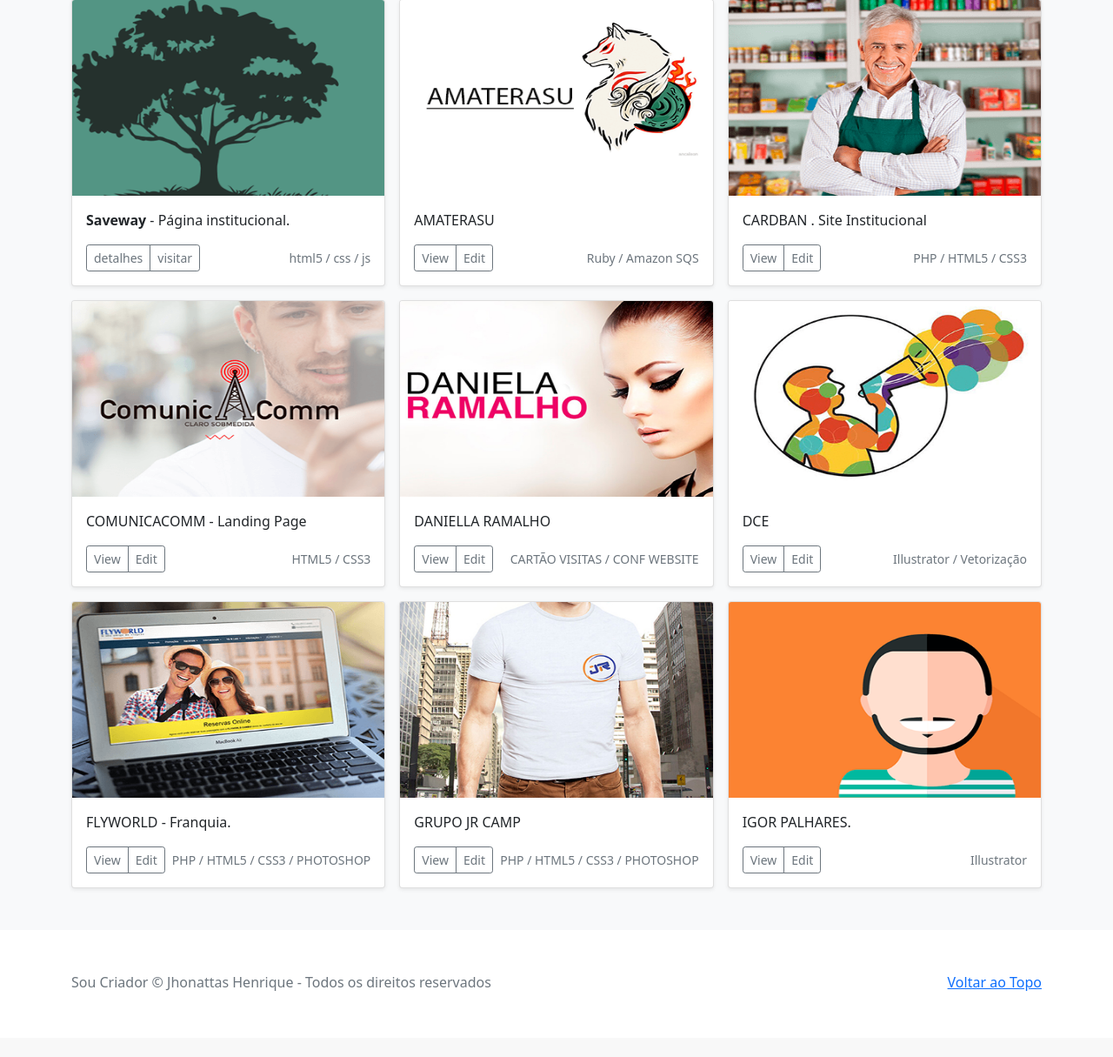
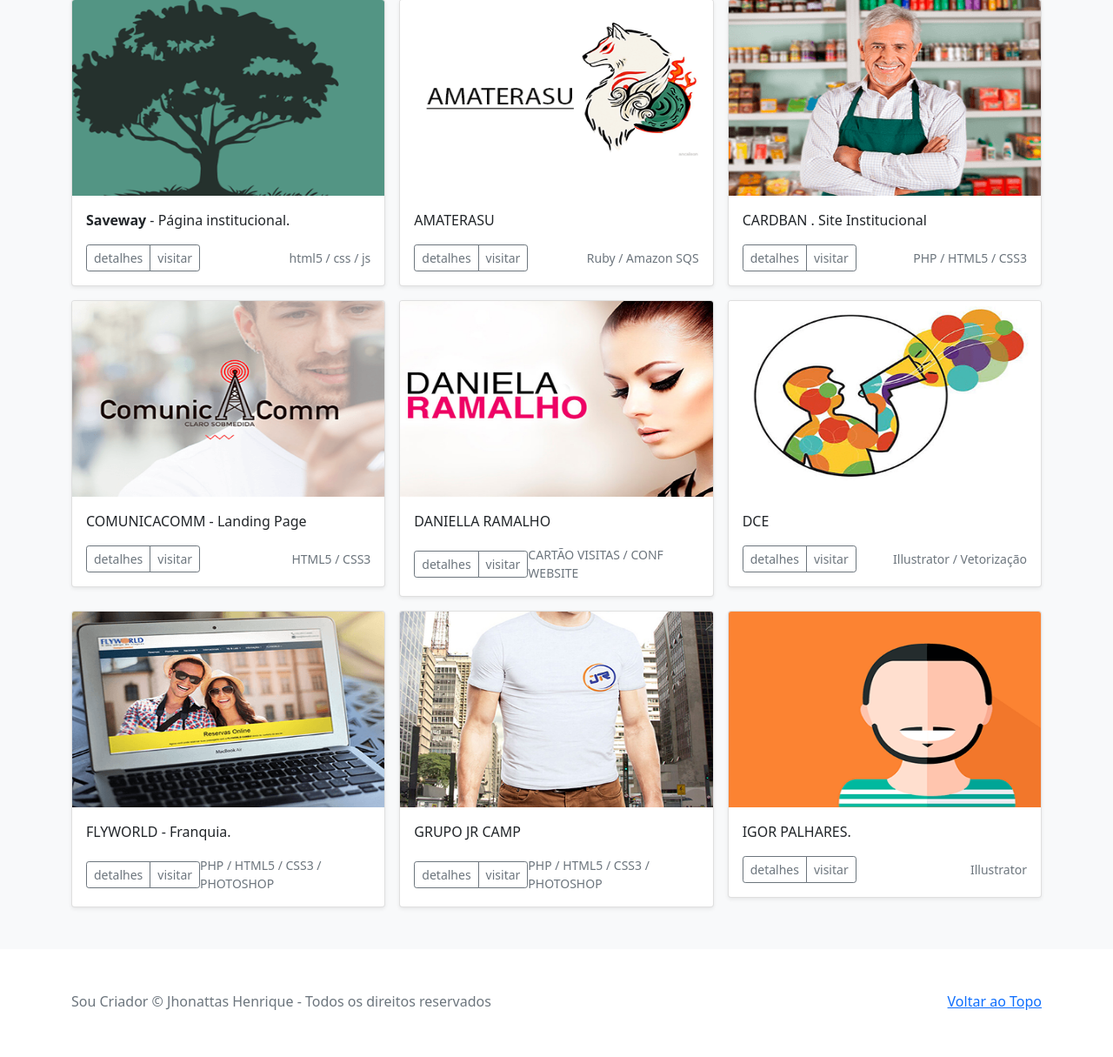
Before and after one commit to jhonattas/soucriador-front, a PHP site: page /soucriador/source/views/projects.php in a window 1280 px wide. Shown: the part 469-1684 px from the top of the page at 87% size. Before the commit the page ends 1608 px from the top, so only its background shows below. Run offline with PHP 8.4, Linux system fonts and the light colour scheme; some libraries are stand-ins or nearby versions.

Commit message:
update buttons

```diff
--- a/source/views/projects.php
+++ b/source/views/projects.php
@@ -119,8 +119,8 @@
               <p class="card-text">AMATERASU</p>
               <div class="d-flex justify-content-between align-items-center">
                 <div class="btn-group">
-                  <button type="button" class="btn btn-sm btn-outline-secondary">View</button>
-                  <button type="button" class="btn btn-sm btn-outline-secondary">Edit</button>
+                  <button type="button" class="btn btn-sm btn-outline-secondary">detalhes</button>
+                  <button type="button" class="btn btn-sm btn-outline-secondary">visitar</button>
                 </div>
                 <small class="text-muted">Ruby / Amazon SQS</small>
               </div>
@@ -135,8 +135,8 @@
               <p class="card-text">CARDBAN . Site Institucional</p>
               <div class="d-flex justify-content-between align-items-center">
                 <div class="btn-group">
-                  <button type="button" class="btn btn-sm btn-outline-secondary">View</button>
-                  <button type="button" class="btn btn-sm btn-outline-secondary">Edit</button>
+                  <button type="button" class="btn btn-sm btn-outline-secondary">detalhes</button>
+                  <button type="button" class="btn btn-sm btn-outline-secondary">visitar</button>
                 </div>
                 <small class="text-muted">PHP / HTML5 / CSS3</small>
               </div>
@@ -152,8 +152,8 @@
               <p class="card-text">COMUNICACOMM - Landing Page</p>
               <div class="d-flex justify-content-between align-items-center">
                 <div class="btn-group">
-                  <button type="button" class="btn btn-sm btn-outline-secondary">View</button>
-                  <button type="button" class="btn btn-sm btn-outline-secondary">Edit</button>
+                  <button type="button" class="btn btn-sm btn-outline-secondary">detalhes</button>
+                  <button type="button" class="btn btn-sm btn-outline-secondary">visitar</button>
                 </div>
                 <small class="text-muted">HTML5 / CSS3</small>
               </div>
@@ -168,8 +168,8 @@
               <p class="card-text">DANIELLA RAMALHO</p>
               <div class="d-flex justify-content-between align-items-center">
                 <div class="btn-group">
-                  <button type="button" class="btn btn-sm btn-outline-secondary">View</button>
-                  <button type="button" class="btn btn-sm btn-outline-secondary">Edit</button>
+                  <button type="button" class="btn btn-sm btn-outline-secondary">detalhes</button>
+                  <button type="button" class="btn btn-sm btn-outline-secondary">visitar</button>
                 </div>
                 <small class="text-muted">CARTÃO VISITAS / CONF WEBSITE</small>
               </div>
@@ -184,8 +184,8 @@
               <p class="card-text">DCE</p>
               <div class="d-flex justify-content-between align-items-center">
                 <div class="btn-group">
-                  <button type="button" class="btn btn-sm btn-outline-secondary">View</button>
-                  <button type="button" class="btn btn-sm btn-outline-secondary">Edit</button>
+                  <button type="button" class="btn btn-sm btn-outline-secondary">detalhes</button>
+                  <button type="button" class="btn btn-sm btn-outline-secondary">visitar</button>
                 </div>
                 <small class="text-muted">Illustrator / Vetorização</small>
               </div>
@@ -201,8 +201,8 @@
               <p class="card-text">FLYWORLD - Franquia.</p>
               <div class="d-flex justify-content-between align-items-center">
                 <div class="btn-group">
-                  <button type="button" class="btn btn-sm btn-outline-secondary">View</button>
-                  <button type="button" class="btn btn-sm btn-outline-secondary">Edit</button>
+                  <button type="button" class="btn btn-sm btn-outline-secondary">detalhes</button>
+                  <button type="button" class="btn btn-sm btn-outline-secondary">visitar</button>
                 </div>
                 <small class="text-muted">PHP / HTML5 / CSS3 / PHOTOSHOP</small>
               </div>
@@ -217,8 +217,8 @@
               <p class="card-text">GRUPO JR CAMP</p>
               <div class="d-flex justify-content-between align-items-center">
                 <div class="btn-group">
-                  <button type="button" class="btn btn-sm btn-outline-secondary">View</button>
-                  <button type="button" class="btn btn-sm btn-outline-secondary">Edit</button>
+                  <button type="button" class="btn btn-sm btn-outline-secondary">detalhes</button>
+                  <button type="button" class="btn btn-sm btn-outline-secondary">visitar</button>
                 </div>
                 <small class="text-muted">PHP / HTML5 / CSS3 / PHOTOSHOP</small>
               </div>
@@ -233,8 +233,8 @@
               <p class="card-text">IGOR PALHARES.</p>
               <div class="d-flex justify-content-between align-items-center">
                 <div class="btn-group">
-                  <button type="button" class="btn btn-sm btn-outline-secondary">View</button>
-                  <button type="button" class="btn btn-sm btn-outline-secondary">Edit</button>
+                  <button type="button" class="btn btn-sm btn-outline-secondary">detalhes</button>
+                  <button type="button" class="btn btn-sm btn-outline-secondary">visitar</button>
                 </div>
                 <small class="text-muted">Illustrator</small>
               </div>
```
